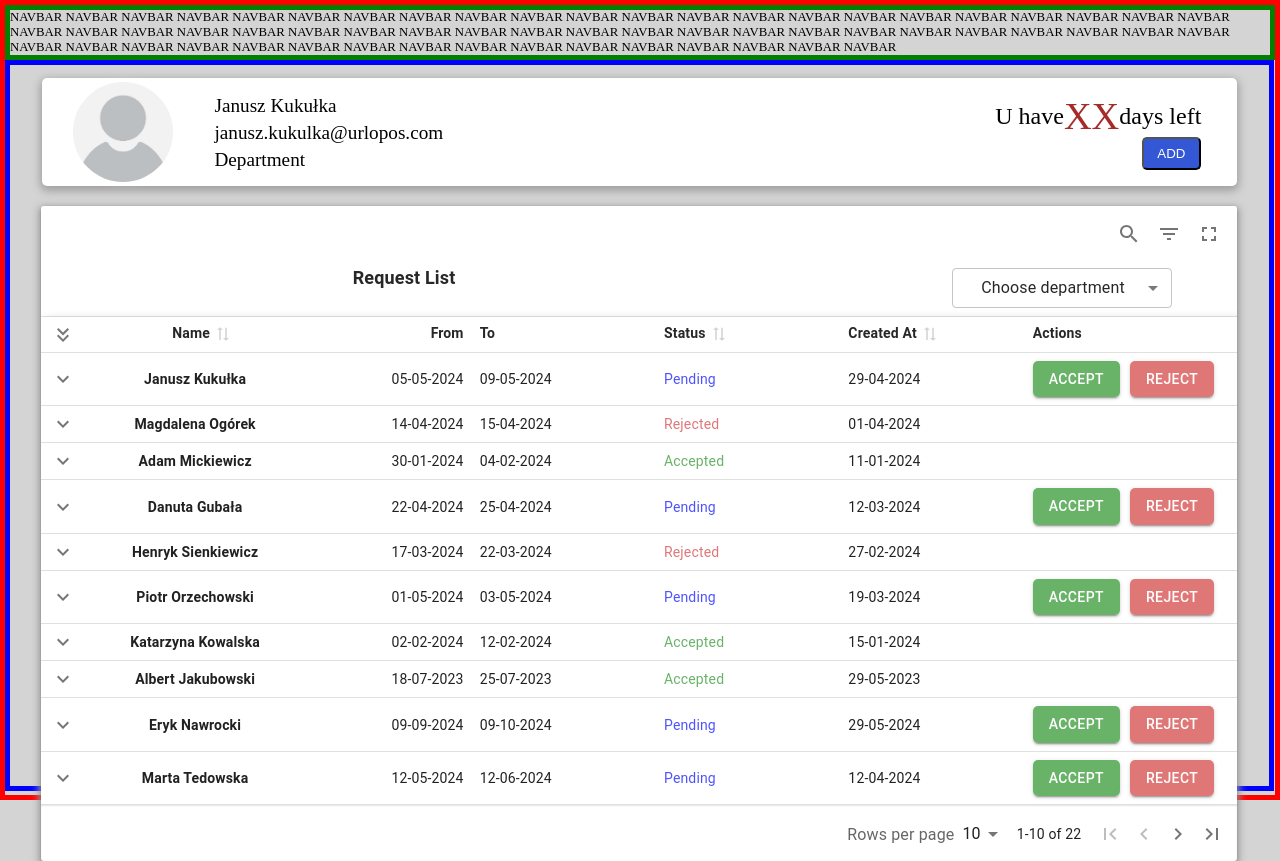
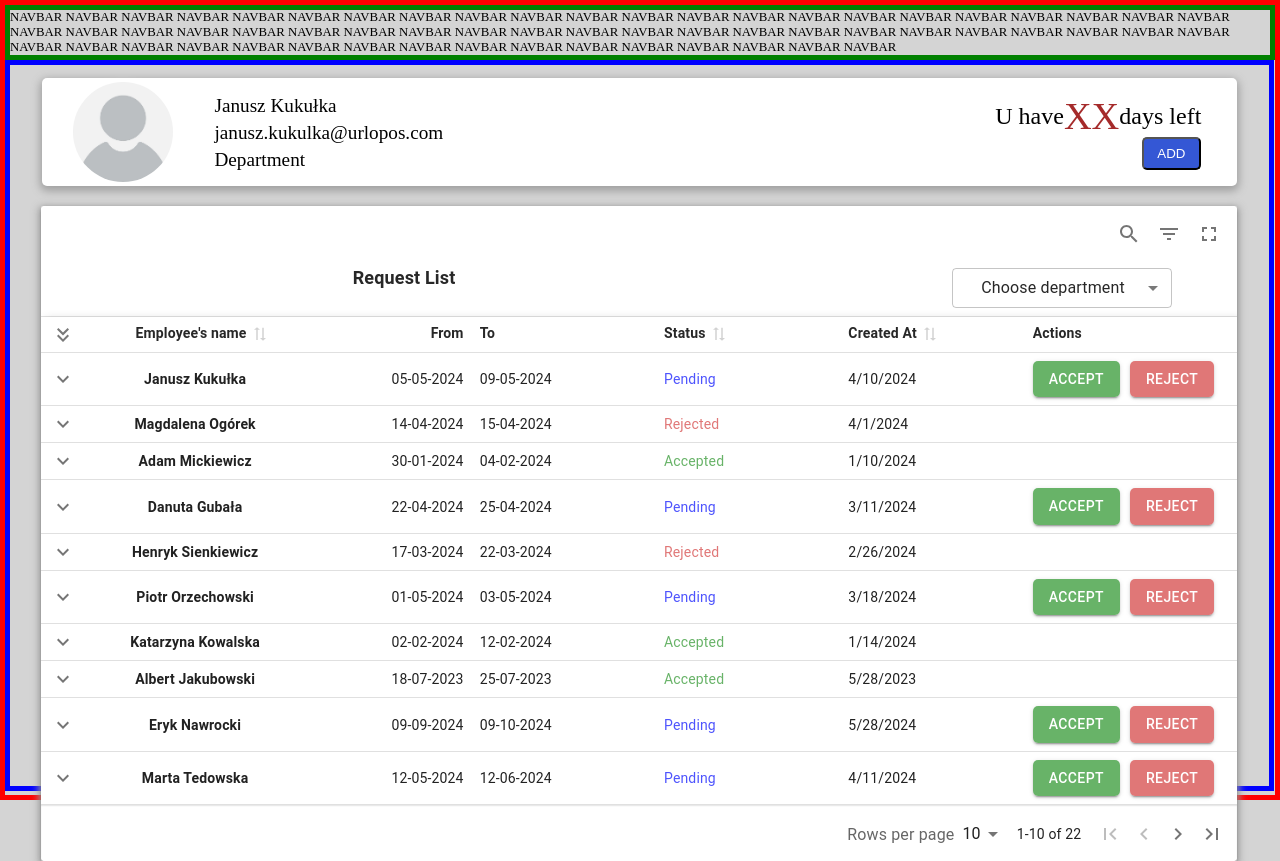
Before and after one commit to infoshareacademy/jfdzr13-team-lospollos, a React (Vite) app in the folder los-urlopos/: page / in a window 1280 px wide. Built offline with nearby package versions, Linux system fonts and the light colour scheme.

Commit message:
Change database file name to tempDB, update details in database, added useEffect in ListComponent for sorting depts, added conversion timestamp to date

```diff
--- a/los-urlopos/src/components/UserPanel/ListComponent/ListComponent.tsx
+++ b/los-urlopos/src/components/UserPanel/ListComponent/ListComponent.tsx
@@ -1,4 +1,4 @@
-import { useMemo, useState } from "react";
+import { useEffect, useMemo, useState } from "react";
 import styles from "./listComponent.module.css";
 import Button from "@mui/material/Button";
 import {
@@ -8,16 +8,7 @@ import {
 } from "material-react-table";
 import { data as initialData } from "./mokDB";
 import { Select, MenuItem } from "@mui/material";
-import types from "../../../types-obj/types-obj";
-
-interface Request {
-  name: string;
-  dateFrom: string;
-  dateTo: string;
-  status: string;
-  createdAt: string;
-  department: string;
-}
+import { Request } from "../../../types-obj/types-obj";
 
 export default function ListComponent() {
   const [data, setData] = useState(initialData);
@@ -26,7 +17,7 @@ export default function ListComponent() {
 
   const handleButtonClick = (row: Request, action: string) => {
     const updatedData = data.map((item) => {
-      if (item.name === row.name) {
+      if (item.user === row.user) {
         return {
           ...item,
           status:
@@ -42,6 +33,17 @@ export default function ListComponent() {
     setData(updatedData);
   };
 
+  useEffect(() => {
+    if (selectedDepartment) {
+      const filteredData = initialData.filter(
+        (item) => item.dept === selectedDepartment
+      );
+      setData(filteredData);
+    } else {
+      setData(initialData);
+    }
+  }, [selectedDepartment]);
+
   const columns = useMemo<MRT_ColumnDef<Request>[]>(
     () => [
       {
@@ -49,8 +51,8 @@ export default function ListComponent() {
         header: "Request List",
         columns: [
           {
-            accessorKey: "name",
-            header: "Name",
+            accessorKey: "user",
+            header: "Employee's name",
             enableHiding: false,
             muiTableHeadCellProps: { align: "center" },
             muiTableBodyCellProps: {
@@ -59,14 +61,14 @@ export default function ListComponent() {
             },
           },
           {
-            accessorKey: "dateFrom",
+            accessorKey: "dayFrom",
             header: "From",
             enableSorting: false,
             muiTableHeadCellProps: { align: "right" },
             muiTableBodyCellProps: { align: "right" },
           },
           {
-            accessorKey: "dateTo",
+            accessorKey: "dayTo",
             header: "To",
             enableSorting: false,
             muiTableHeadCellProps: { align: "left" },
@@ -93,6 +95,10 @@ export default function ListComponent() {
           {
             accessorKey: "createdAt",
             header: "Created At",
+            Cell: ({ cell }) => {
+              const date = new Date(cell.getValue<number>());
+              return date.toLocaleDateString();
+            },
           },
           {
             accessorKey: "actions",
@@ -265,27 +271,27 @@ export default function ListComponent() {
         <strong>Details:</strong>
         <p>
           Name:
-          <br /> {row.original.name}
+          <br /> {row.original.user}
         </p>
         <p>
           From:
-          <br /> {row.original.dateFrom}
+          <br /> {row.original.dayFrom}
         </p>
         <p>
           To:
-          <br /> {row.original.dateTo}
+          <br /> {row.original.dayTo}
         </p>
         <p>
           Request Type:
-          <br /> XXXXXXXXXXXXXXXX
+          <br /> {row.original.requestType}
         </p>
         <p>
           Days Request:
-          <br /> XX
+          <br /> {row.original.daysReq}
         </p>
         <p>
           Supervisor:
-          <br /> XXXXXXXXXXXXXXXXXX
+          <br /> {row.original.supervisor}
         </p>
         <p>
           Status:
@@ -293,12 +299,12 @@ export default function ListComponent() {
         </p>
         <p>
           Created At:
-          <br /> {row.original.createdAt}
+          <br /> {new Date(row.original.createdAt).toLocaleDateString()}
         </p>
         <p>
           Comment:
           <br />
-          XXXXX XXXXX XXXXX XXXXX XXXXX
+          {row.original.comment}
         </p>
       </div>
     ),
--- a/los-urlopos/src/components/UserPanel/ListComponent/mokDB.tsx
+++ b/los-urlopos/src/components/UserPanel/ListComponent/mokDB.tsx
@@ -1,187 +1,290 @@
-interface Request {
-  name: string;
-  dateFrom: string;
-  dateTo: string;
-  createdAt: string;
-  status: string;
-  department: string;
-}
+import { Request } from "../../../types-obj/types-obj";
 
-export const data: Request[] = [
+export const data = [
   {
-    name: "Janusz Kukułka",
-    dateFrom: "05-05-2024",
-    dateTo: "09-05-2024",
-    createdAt: "29-04-2024",
+    user: "Janusz Kukułka",
+    dayFrom: "05-05-2024",
+    dayTo: "09-05-2024",
+    createdAt: 1712750353000,
     status: "Pending",
-    department: "Department 2",
+    dept: "Department 2",
+    daysReq: 5,
+    daysLeft: 0,
+    requestType: "sick leave",
+    supervisor: "Monika Bródka",
+    comment: "",
   },
   {
-    name: "Magdalena Ogórek",
-    dateFrom: "14-04-2024",
-    dateTo: "15-04-2024",
-    createdAt: "01-04-2024",
+    user: "Magdalena Ogórek",
+    dayFrom: "14-04-2024",
+    dayTo: "15-04-2024",
+    createdAt: 1711972753000,
     status: "Rejected",
-    department: "Department 3",
+    dept: "Department 3",
+    daysReq: 2,
+    daysLeft: 0,
+    requestType: "unpaid leave",
+    supervisor: "Jacek Placek",
+    comment: "",
   },
   {
-    name: "Adam Mickiewicz",
-    dateFrom: "30-01-2024",
-    dateTo: "04-02-2024",
-    createdAt: "11-01-2024",
+    user: "Adam Mickiewicz",
+    dayFrom: "30-01-2024",
+    dayTo: "04-02-2024",
+    createdAt: 1704927600000,
     status: "Accepted",
-    department: "Department 1",
+    dept: "Department 1",
+    daysReq: 6,
+    daysLeft: 0,
+    requestType: "sick leave",
+    supervisor: "Tadeusz Jankowski",
+    comment: "",
   },
   {
-    name: "Danuta Gubała",
-    dateFrom: "22-04-2024",
-    dateTo: "25-04-2024",
-    createdAt: "12-03-2024",
+    user: "Danuta Gubała",
+    dayFrom: "22-04-2024",
+    dayTo: "25-04-2024",
+    createdAt: 1710198000000,
     status: "Pending",
-    department: "Department 1",
+    dept: "Department 1",
+    daysReq: 4,
+    daysLeft: 0,
+    requestType: "paid leave",
+    supervisor: "Tadeusz Jankowski",
+    comment: "",
   },
   {
-    name: "Henryk Sienkiewicz",
-    dateFrom: "17-03-2024",
-    dateTo: "22-03-2024",
-    createdAt: "27-02-2024",
+    user: "Henryk Sienkiewicz",
+    dayFrom: "17-03-2024",
+    dayTo: "22-03-2024",
+    createdAt: 1708988400000,
     status: "Rejected",
-    department: "Department 1",
+    dept: "Department 1",
+    daysReq: 6,
+    daysLeft: 0,
+    requestType: "unpaid leave",
+    supervisor: "Tadeusz Jankowski",
+    comment: "",
   },
   {
-    name: "Piotr Orzechowski",
-    dateFrom: "01-05-2024",
-    dateTo: "03-05-2024",
-    createdAt: "19-03-2024",
+    user: "Piotr Orzechowski",
+    dayFrom: "01-05-2024",
+    dayTo: "03-05-2024",
+    createdAt: 1710802800000,
     status: "Pending",
-    department: "Department 3",
+    dept: "Department 3",
+    daysReq: 3,
+    daysLeft: 0,
+    requestType: "paid leave",
+    supervisor: "Jacek Placek",
+    comment: "",
   },
   {
-    name: "Katarzyna Kowalska",
-    dateFrom: "02-02-2024",
-    dateTo: "12-02-2024",
-    createdAt: "15-01-2024",
+    user: "Katarzyna Kowalska",
+    dayFrom: "02-02-2024",
+    dayTo: "12-02-2024",
+    createdAt: 1705273200000,
     status: "Accepted",
-    department: "Department 4",
+    dept: "Department 4",
+    daysReq: 11,
+    daysLeft: 0,
+    requestType: "paid leave",
+    supervisor: "Jagoda Sienkiewicz",
+    comment: "",
   },
   {
-    name: "Albert Jakubowski",
-    dateFrom: "18-07-2023",
-    dateTo: "25-07-2023",
-    createdAt: "29-05-2023",
+    user: "Albert Jakubowski",
+    dayFrom: "18-07-2023",
+    dayTo: "25-07-2023",
+    createdAt: 1685311200000,
     status: "Accepted",
-    department: "Department 1",
+    dept: "Department 1",
+    daysReq: 8,
+    daysLeft: 0,
+    requestType: "paid leave",
+    supervisor: "Tadeusz Jankowski",
+    comment: "",
   },
   {
-    name: "Eryk Nawrocki",
-    dateFrom: "09-09-2024",
-    dateTo: "09-10-2024",
-    createdAt: "29-05-2024",
+    user: "Eryk Nawrocki",
+    dayFrom: "09-09-2024",
+    dayTo: "09-10-2024",
+    createdAt: 1716933600000,
     status: "Pending",
-    department: "Department 1",
+    dept: "Department 1",
+    daysReq: 31,
+    daysLeft: 0,
+    requestType: "paid leave",
+    supervisor: "Tadeusz Jankowski",
+    comment: "",
   },
   {
-    name: "Marta Tedowska",
-    dateFrom: "12-05-2024",
-    dateTo: "12-06-2024",
-    createdAt: "12-04-2024",
+    user: "Marta Tedowska",
+    dayFrom: "12-05-2024",
+    dayTo: "12-06-2024",
+    createdAt: 1712872800000,
     status: "Pending",
-    department: "Department 1",
+    dept: "Department 1",
+    daysReq: 31,
+    daysLeft: 0,
+    requestType: "Vacation",
+    supervisor: "Tadeusz Jankowski",
+    comment: "",
   },
   {
-    name: "Katarzyna Kotowska",
-    dateFrom: "12-06-2024",
-    dateTo: "15-06-2024",
-    createdAt: "12-04-2024",
+    user: "Katarzyna Kotowska",
+    dayFrom: "12-06-2024",
+    dayTo: "15-06-2024",
+    createdAt: 1712872800000,
     status: "Pending",
-    department: "Department 1",
+    dept: "Department 1",
+    daysReq: 4,
+    daysLeft: 0,
+    requestType: "unpaid leave",
+    supervisor: "Tadeusz Jankowski",
+    comment: "",
   },
   {
-    name: "Izabela Sabat",
-    dateFrom: "20-02-2024",
-    dateTo: "28-02-2024",
-    createdAt: "11-01-2024",
+    user: "Izabela Sabat",
+    dayFrom: "20-02-2024",
+    dayTo: "28-02-2024",
+    createdAt: 1704927600000,
     status: "Accepted",
-    department: "Department 4",
+    dept: "Department 4",
+    daysReq: 9,
+    daysLeft: 0,
+    requestType: "sick leave",
+    supervisor: "Jagoda Sienkiewicz",
+    comment: "",
   },
   {
-    name: "Jakub Morzyński",
-    dateFrom: "20-11-2024",
-    dateTo: "29-11-2024",
-    createdAt: "06-06-2024",
+    user: "Jakub Morzyński",
+    dayFrom: "20-11-2024",
+    dayTo: "29-11-2024",
+    createdAt: 1717624800000,
     status: "Pending",
-    department: "Department 1",
+    dept: "Department 1",
+    daysReq: 10,
+    daysLeft: 0,
+    requestType: "paid leave",
+    supervisor: "Tadeusz Jankowski",
+    comment: "",
   },
   {
-    name: "Paulina Chmiel",
-    dateFrom: "17-09-2024",
-    dateTo: "21-09-2024",
-    createdAt: "29-06-2024",
+    user: "Paulina Chmiel",
+    dayFrom: "17-09-2024",
+    dayTo: "21-09-2024",
+    createdAt: 1719612000000,
     status: "Pending",
-    department: "Department 1",
+    dept: "Department 1",
+    daysReq: 5,
+    daysLeft: 0,
+    requestType: "unpaid leave",
+    supervisor: "Tadeusz Jankowski",
+    comment: "",
   },
   {
-    name: "Kamil Rybczewski",
-    dateFrom: "23-05-2024",
-    dateTo: "26-05-2024",
-    createdAt: "20-04-2024",
+    user: "Kamil Rybczewski",
+    dayFrom: "23-05-2024",
+    dayTo: "26-05-2024",
+    createdAt: 1713564000000,
     status: "Rejected",
-    department: "Department 1",
+    dept: "Department 1",
+    daysReq: 4,
+    daysLeft: 0,
+    requestType: "sick leave",
+    supervisor: "Tadeusz Jankowski",
+    comment: "",
   },
   {
-    name: "Katarzyna Kowalska",
-    dateFrom: "05-01-2025",
-    dateTo: "15-01-2025",
-    createdAt: "29-04-2024",
+    user: "Katarzyna Kowalska",
+    dayFrom: "05-01-2025",
+    dayTo: "15-01-2025",
+    createdAt: 1714341600000,
     status: "Accepted",
-    department: "Department 4",
+    dept: "Department 4",
+    daysReq: 11,
+    daysLeft: 0,
+    requestType: "sick leave",
+    supervisor: "Jagoda Sienkiewicz",
+    comment: "",
   },
   {
-    name: "Janusz Kukułka",
-    dateFrom: "20-07-2024",
-    dateTo: "30-07-2024",
-    createdAt: "14-05-2024",
+    user: "Janusz Kukułka",
+    dayFrom: "20-07-2024",
+    dayTo: "30-07-2024",
+    createdAt: 1715698646000,
     status: "Pending",
-    department: "Department 2",
+    dept: "Department 2",
+    daysReq: 11,
+    daysLeft: 0,
+    requestType: "sick leave",
+    supervisor: "Monika Bródka",
+    comment: "",
   },
   {
-    name: "Katarzyna Kowalska",
-    dateFrom: "21-05-2024",
-    dateTo: "23-05-2024",
-    createdAt: "02-04-2024",
+    user: "Katarzyna Kowalska",
+    dayFrom: "21-05-2024",
+    dayTo: "23-05-2024",
+    createdAt: 1712069846000,
     status: "Rejected",
-    department: "Department 4",
+    dept: "Department 4",
+    daysReq: 3,
+    daysLeft: 0,
+    requestType: "paid leave",
+    supervisor: "Jagoda Sienkiewicz",
+    comment: "",
   },
   {
-    name: "Kamil Rybczewski",
-    dateFrom: "02-02-2024",
-    dateTo: "09-02-2024",
-    createdAt: "20-12-2023",
+    user: "Kamil Rybczewski",
+    dayFrom: "02-02-2024",
+    dayTo: "09-02-2024",
+    createdAt: 1703084246000,
     status: "Accepted",
-    department: "Department 1",
+    dept: "Department 1",
+    daysReq: 8,
+    daysLeft: 0,
+    requestType: "Vacation",
+    supervisor: "Tadeusz Jankowski",
+    comment: "",
   },
   {
-    name: "Eryk Nawrocki",
-    dateFrom: "09-02-2025",
-    dateTo: "13-02-2025",
-    createdAt: "20-05-2024",
+    user: "Eryk Nawrocki",
+    dayFrom: "09-02-2025",
+    dayTo: "13-02-2025",
+    createdAt: 1716217046000,
     status: "Pending",
-    department: "Department 1",
+    dept: "Department 1",
+    daysReq: 5,
+    daysLeft: 0,
+    requestType: "sick leave",
+    supervisor: "Tadeusz Jankowski",
+    comment: "",
   },
   {
-    name: "Marta Tedowska",
-    dateFrom: "05-05-2024",
-    dateTo: "12-05-2024",
-    createdAt: "16-03-2024",
+    user: "Marta Tedowska",
+    dayFrom: "05-05-2024",
+    dayTo: "12-05-2024",
+    createdAt: 1710601046000,
     status: "Rejected",
-    department: "Department 1",
+    dept: "Department 1",
+    daysReq: 8,
+    daysLeft: 0,
+    requestType: "sick leave",
+    supervisor: "Tadeusz Jankowski",
+    comment: "",
   },
   {
-    name: "Danuta Gubała",
-    dateFrom: "16-07-2024",
-    dateTo: "25-07-2024",
-    createdAt: "12-05-2024",
+    user: "Danuta Gubała",
+    dayFrom: "16-07-2024",
+    dayTo: "25-07-2024",
+    createdAt: 1715525846000,
     status: "Pending",
-    department: "Department 2",
+    dept: "Department 2",
+    daysReq: 10,
+    daysLeft: 0,
+    requestType: "unpaid leave",
+    supervisor: "Monika Bródka",
+    comment: "",
   },
 ];
```
Also changed, not shown: los-urlopos/src/types-obj/types-obj.tsx (+5 -5 lines).
